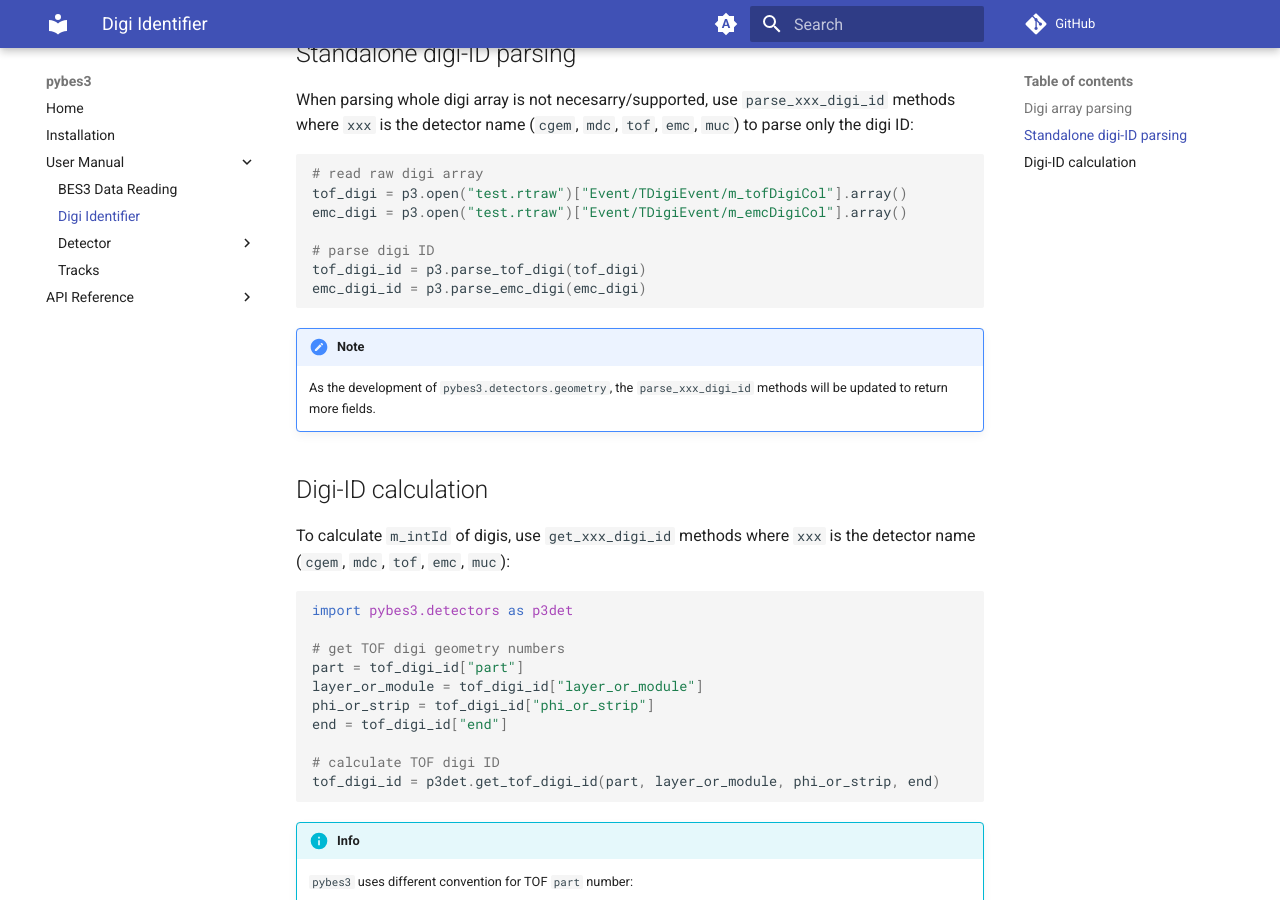
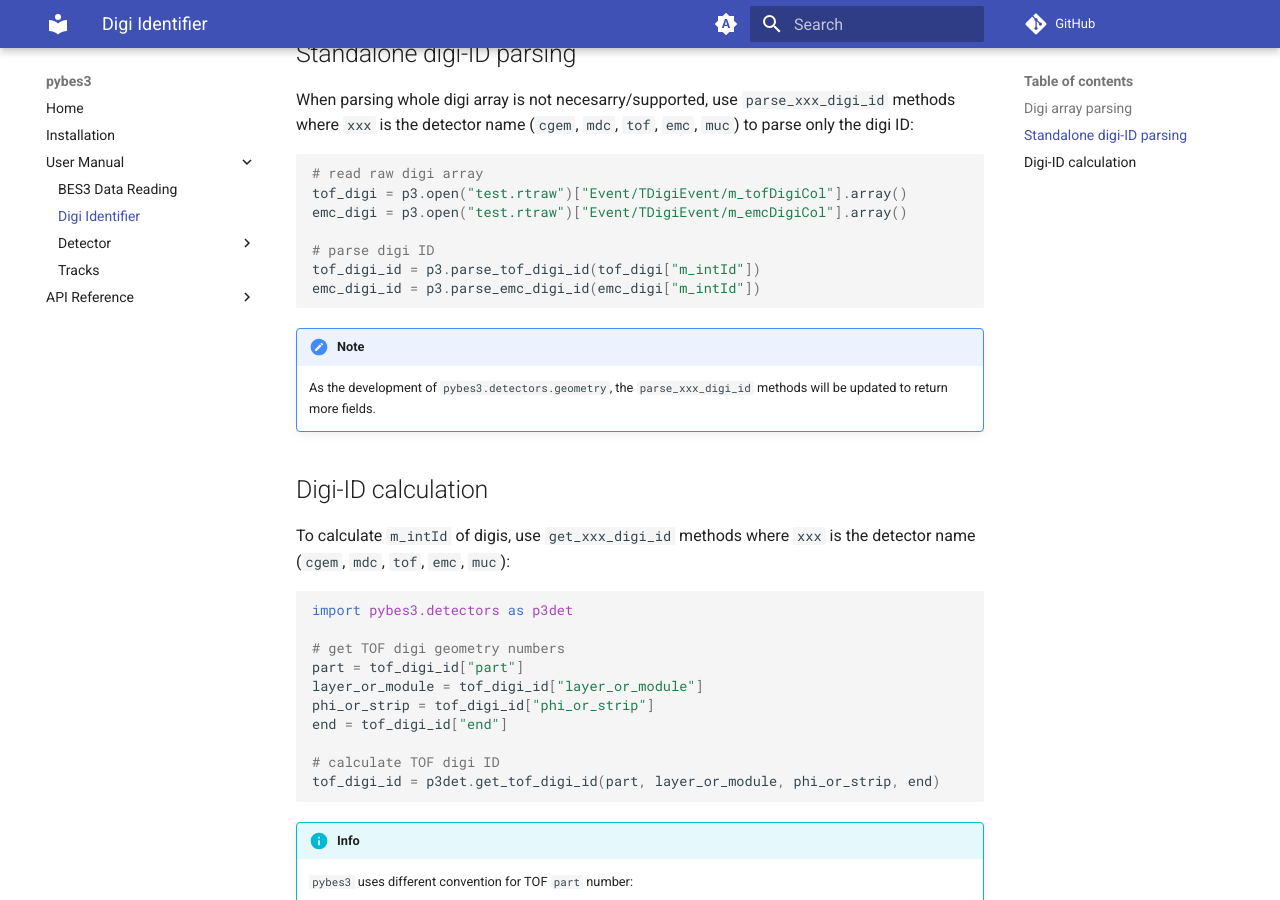
Before and after one commit to mrzimu/pybes3, an MkDocs documentation site: the page built from docs/user-manual/digi-identifier.md, in a window 1280 px wide and 900 px high, scrolled down 634 px. Built offline with MkDocs 1.6.1 and Material for MkDocs 9.7.7, drawn with Linux system fonts in a browser that asks for light colours; comment, search, counter and statistics services are not loaded.

Commit message:
fix docs `digi-identifier.md`

````diff
--- a/docs/user-manual/digi-identifier.md
+++ b/docs/user-manual/digi-identifier.md
@@ -28,8 +28,8 @@ tof_digi = p3.open("test.rtraw")["Event/TDigiEvent/m_tofDigiCol"].array()
 emc_digi = p3.open("test.rtraw")["Event/TDigiEvent/m_emcDigiCol"].array()
 
 # parse digi ID
-tof_digi_id = p3.parse_tof_digi(tof_digi)
-emc_digi_id = p3.parse_emc_digi(emc_digi)
+tof_digi_id = p3.parse_tof_digi_id(tof_digi["m_intId"])
+emc_digi_id = p3.parse_emc_digi_id(emc_digi["m_intId"])
 ```
 
 !!! note
````
